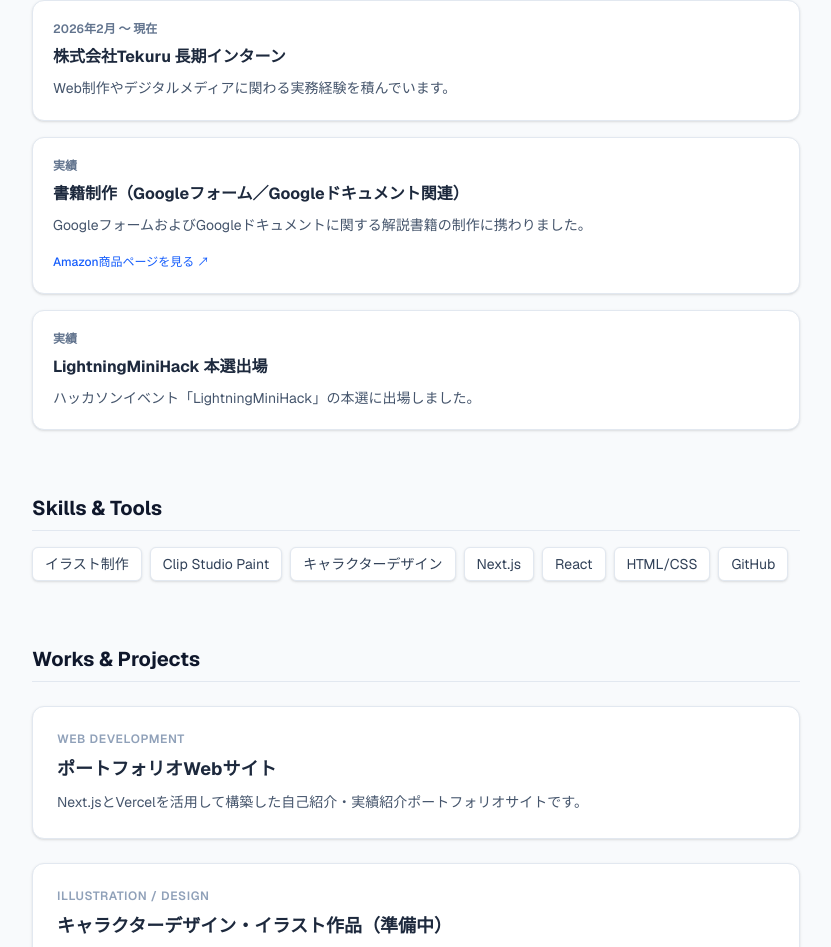
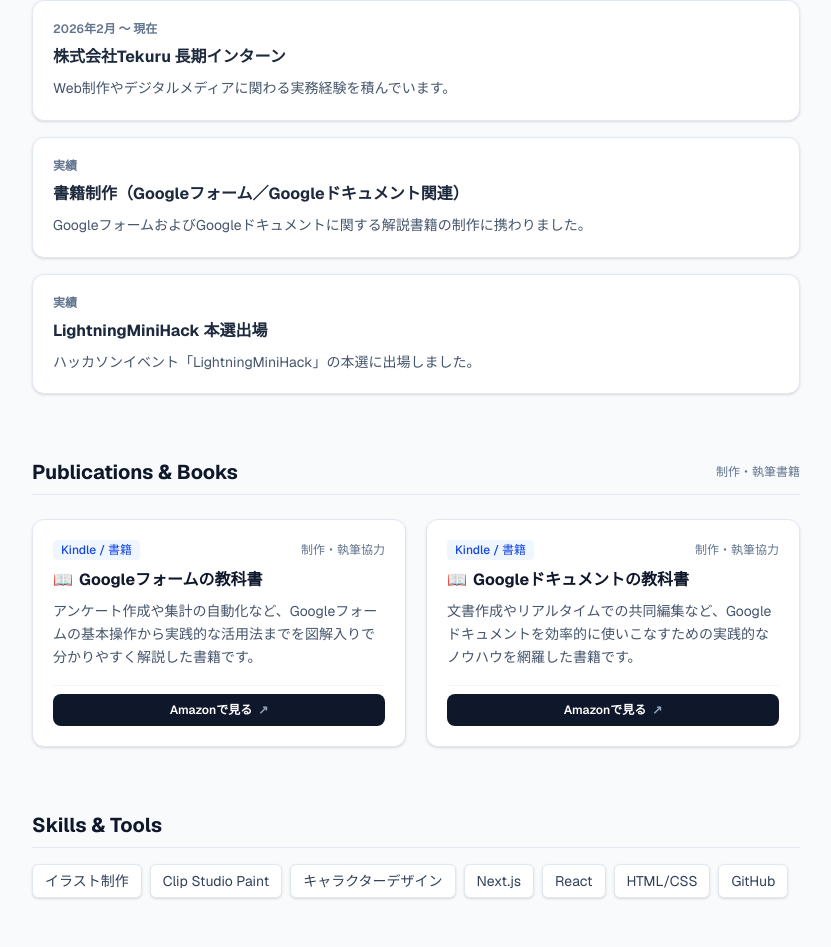
Before and after one commit to xmryy962-arch/Yuki.Hasegawa28.portfolio, a Next.js app: page / in a window 1280 px wide. Shown: the part 494-1441 px from the top of the page, without its empty margins (224-1055 px from the left). Built offline with nearby package versions, Linux system fonts and the light colour scheme.

Commit message:
Add Google Forms and Docs books to portfolio

```diff
--- a/app/page.tsx
+++ b/app/page.tsx
@@ -21,12 +21,30 @@ export default function Home() {
         period: "実績",
         title: "書籍制作（Googleフォーム／Googleドキュメント関連）",
         description: "GoogleフォームおよびGoogleドキュメントに関する解説書籍の制作に携わりました。",
-        link: "https://www.amazon.co.jp/" // ← Amazonの商品URLに書き換えてください
+        link: "https://amzn.asia/d/0bAn35nt/"
       },
       {
         period: "実績",
         title: "LightningMiniHack 本選出場",
         description: "ハッカソンイベント「LightningMiniHack」の本選に出場しました。"
+      }
+    ],
+
+    // 制作・出版書籍
+    books: [
+      {
+        title: "Googleフォームの教科書",
+        role: "制作・執筆協力",
+        description: "アンケート作成や集計の自動化など、Googleフォームの基本操作から実践的な活用法までを図解入りで分かりやすく解説した書籍です。",
+        link: "https://amzn.asia/d/0ckpZlEq",
+        tag: "Kindle / 書籍"
+      },
+      {
+        title: "Googleドキュメントの教科書",
+        role: "制作・執筆協力",
+        description: "文書作成やリアルタイムでの共同編集など、Googleドキュメントを効率的に使いこなすための実践的なノウハウを網羅した書籍です。",
+        link: "https://amzn.asia/d/0gQIcndy",
+        tag: "Kindle / 書籍"
       }
     ],
 
@@ -91,18 +109,51 @@ export default function Home() {
                 <p className="text-sm text-slate-600 leading-relaxed">
                   {item.description}
                 </p>
-                {item.link && (
-                  <div className="pt-1">
-                    <a
-                      href={item.link}
-                      target="_blank"
-                      rel="noopener noreferrer"
-                      className="text-xs text-blue-600 hover:underline inline-flex items-center gap-1 font-medium"
-                    >
-                      Amazon商品ページを見る ↗
-                    </a>
+              </div>
+            ))}
+          </div>
+        </section>
+
+        {/* 出版・制作書籍 */}
+        <section className="space-y-6">
+          <div className="flex items-center justify-between border-b border-slate-200 pb-2">
+            <h2 className="text-xl font-bold text-slate-900">
+              Publications & Books
+            </h2>
+            <span className="text-xs text-slate-500 font-medium">制作・執筆書籍</span>
+          </div>
+          <div className="grid gap-5 sm:grid-cols-2">
+            {profile.books.map((book, index) => (
+              <div
+                key={index}
+                className="p-5 bg-white border border-slate-200 rounded-xl shadow-sm hover:shadow-md transition-shadow flex flex-col justify-between space-y-4"
+              >
+                <div className="space-y-2">
+                  <div className="flex items-center justify-between text-xs">
+                    <span className="px-2 py-0.5 bg-blue-50 text-blue-700 font-medium rounded">
+                      {book.tag}
+                    </span>
+                    <span className="text-slate-500">{book.role}</span>
                   </div>
-                )}
+                  <h3 className="text-base font-bold text-slate-900 flex items-center gap-1.5">
+                    <span>📖</span>
+                    {book.title}
+                  </h3>
+                  <p className="text-sm text-slate-600 leading-relaxed">
+                    {book.description}
+                  </p>
+                </div>
+                <div className="pt-2 border-t border-slate-100">
+                  <a
+                    href={book.link}
+                    target="_blank"
+                    rel="noopener noreferrer"
+                    className="inline-flex items-center justify-center w-full px-4 py-2 text-xs font-semibold text-white bg-slate-900 hover:bg-slate-800 rounded-lg transition-colors gap-1.5"
+                  >
+                    <span>Amazonで見る</span>
+                    <span className="text-slate-400">↗</span>
+                  </a>
+                </div>
               </div>
             ))}
           </div>
```
